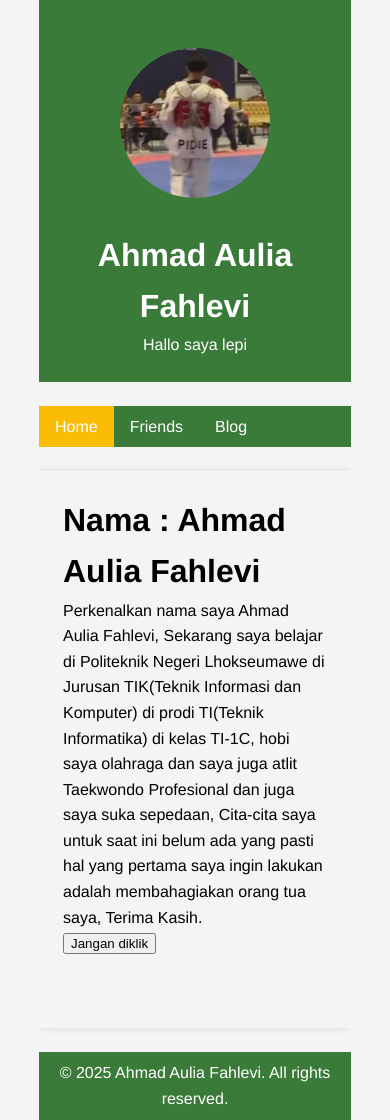
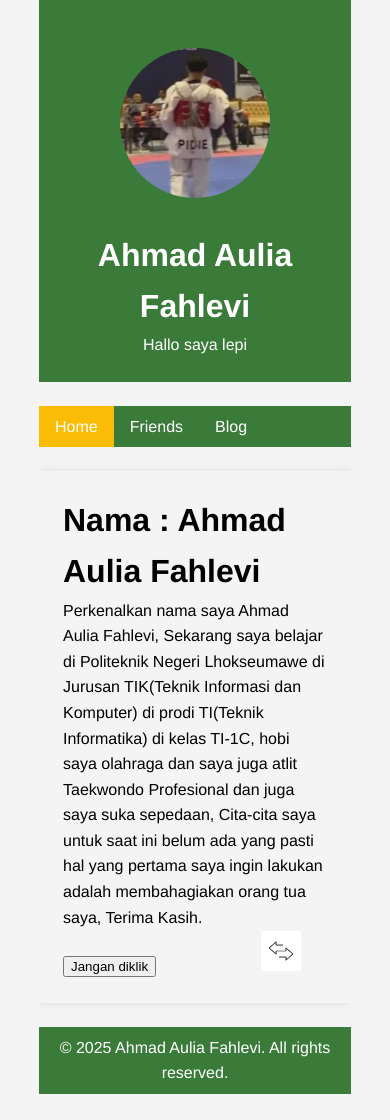
Before and after one commit to lepii1/lepii1.github.io, a Jekyll site: the page built from index.html, in a window 390 px wide. Built offline with Jekyll 4.4.1, drawn with Linux system fonts in a browser that asks for light colours; after the commit the page ends 1094 px from its top, so only the background shows below that.

Commit message:
initial commit

```diff
--- a/_sass/edit.scss
+++ b/_sass/edit.scss
@@ -99,3 +99,29 @@
         height: 40px;
     }
 }
+
+@media (max-width: 768px) {
+    .switch {
+        background: none;
+        border: none;
+        cursor: pointer;
+        padding-left: 400px;
+        img {
+            width: 40px;
+            height: 40px;
+        }
+    }
+}
+
+@media (max-width: 414px) {
+    .switch {
+        background: none;
+        border: none;
+        cursor: pointer;
+        padding-left: 100px;
+        img {
+            width: 40px;
+            height: 40px;
+        }
+    }
+}
```
